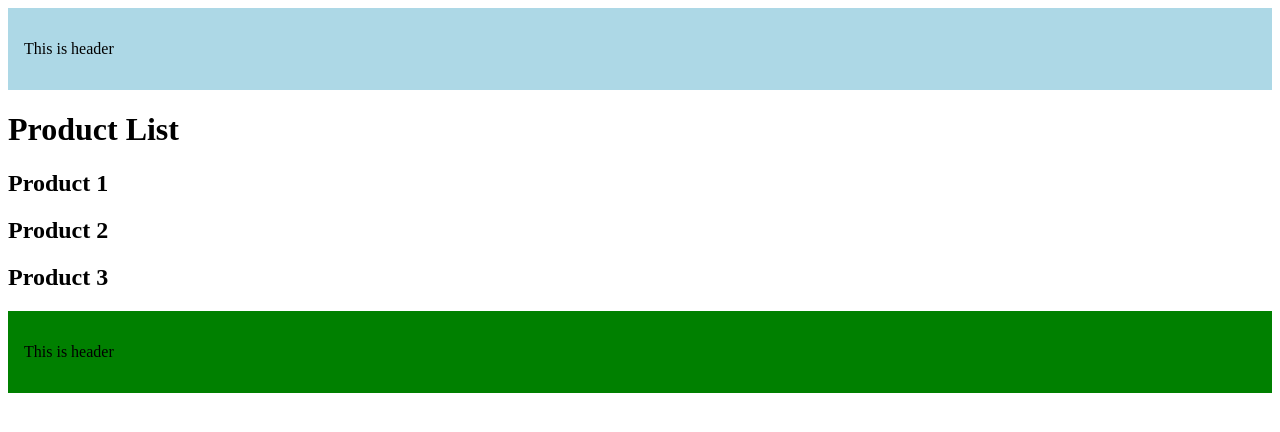
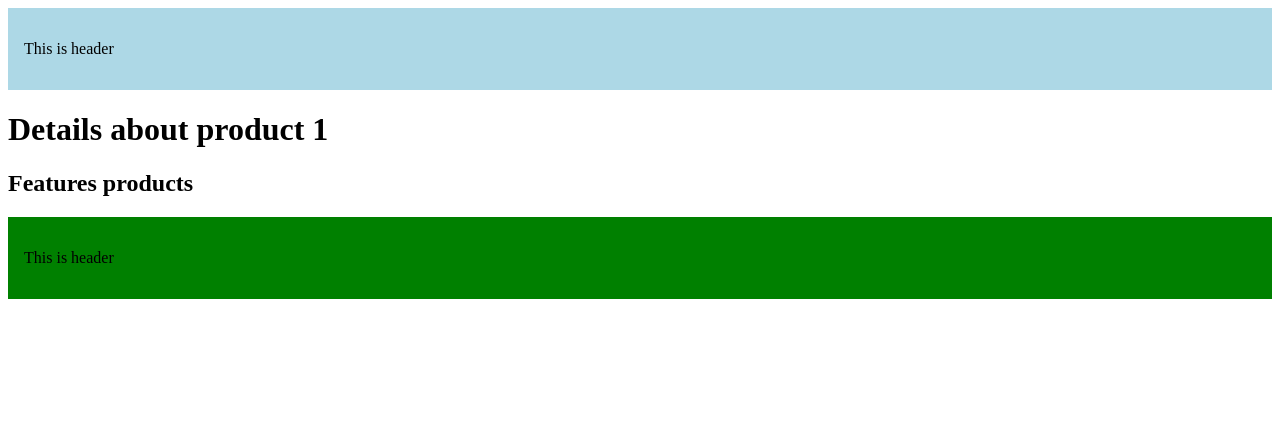
Before and after one commit to ashokneupane100/learnNextJS, a Next.js app in the folder routing-demo/: page /products/1 in a window 1280 px wide. Shown: the top 432 px of the page. Built offline with nearby package versions, Linux system fonts and the light colour scheme.

Commit message:
15.Nested Layout in NextJS, Product Layout created as the nested Layout

```diff
--- /dev/null
+++ b/routing-demo/src/app/products/[productId]/layout.jsx
@@ -0,0 +1,8 @@
+export default function ProductDetailLayout({ children }) {
+    return (
+      <>
+        {children}
+        <h2>Features products</h2>
+      </>
+    );
+  }
--- a/routing-demo/src/app/products/[productId]/page.jsx
+++ b/routing-demo/src/app/products/[productId]/page.jsx
@@ -1,10 +1,3 @@
-export default function ProductList() {
-    return (
-      <>
-        <h1>Product List</h1>
-        <h2>Product 1</h2>
-        <h2>Product 2</h2>
-        <h2>Product 3</h2>
-      </>
-    );
-  }
+export default function ProductDetails({ params }) {
+  return <h1>Details about product {params.productId}</h1>;
+}
```
Also changed, not shown: routing-demo/src/app/products/[productId]/reviews/[reviewId]/page.jsx (+3 -7 lines), routing-demo/src/app/products/page.jsx (added, +10 -0 lines), routing-demo/src/app/products/[productId]/reviews/page.jsx (deleted).
